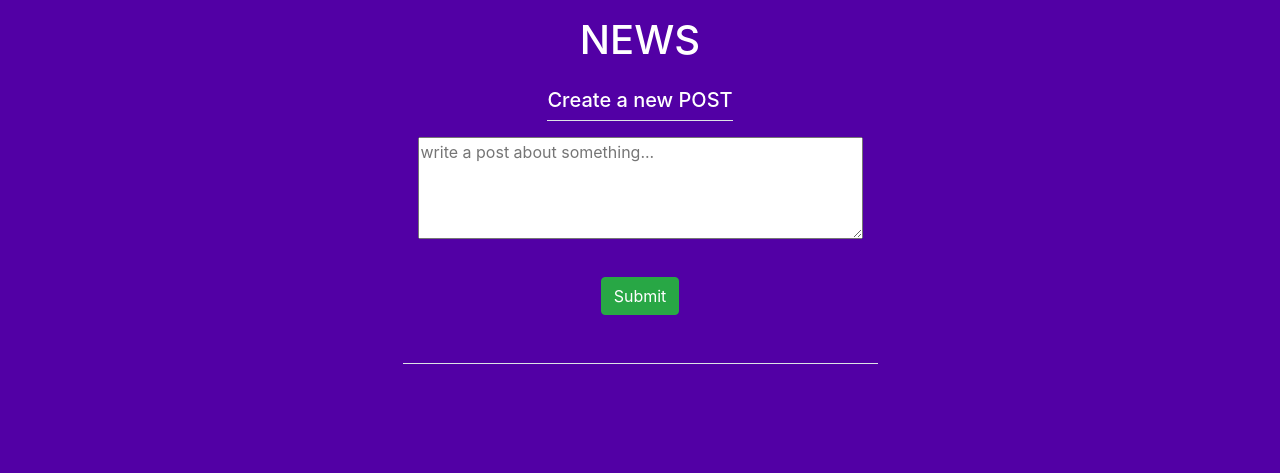
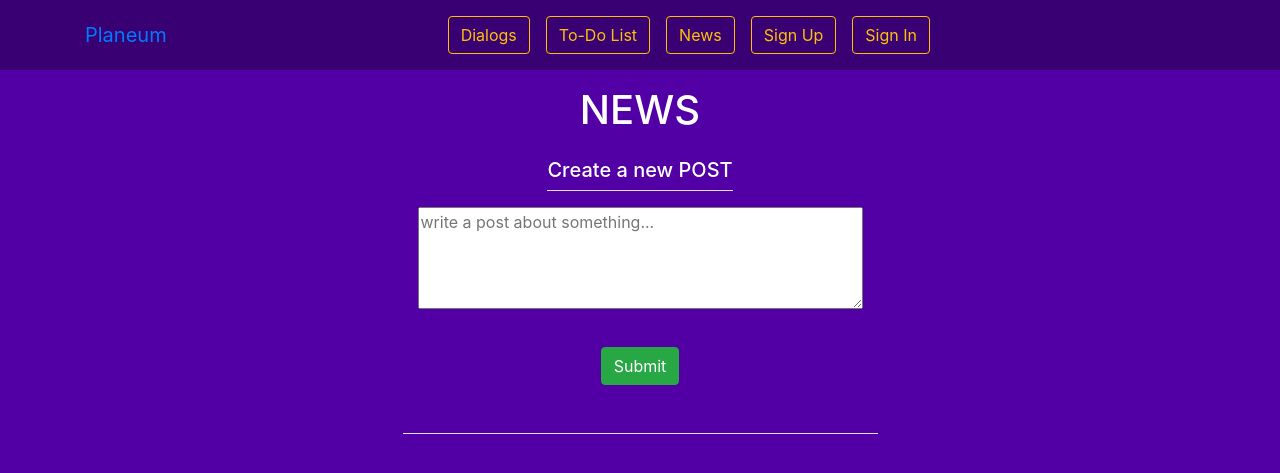
Before and after one commit to sdu-be-22/Planeum, a Django app: page /newsfeed/ in a window 1280 px wide. Shown: the top 473 px of the page. Run offline with Django 4.2, Linux system fonts and the light colour scheme; data that the repository does not hold is empty; some libraries are stand-ins or nearby versions.

Commit message:
menu, homepage

```diff
--- a/Planeum/templates/header.html
+++ b/Planeum/templates/header.html
@@ -4,11 +4,14 @@
     <!-- Required meta tags -->
     <meta charset="utf-8">
     <meta name="viewport" content="width=device-width, initial-scale=1.0">
-    <title>Title</title>
+    <title>Planeum</title>
     <!--Bootstrap CSS-->
     <link rel="stylesheet" href="https://stackpath.bootstrapcdn.com/bootstrap/4.4.1/css/bootstrap.min.css" integrity="sha384-Vkoo8x4CGsO3+Hhxv8T/Q5PaXtkKtu6ug5TOeNV6gBiFeWPGFN9MuhOf23Q9Ifjh" crossorigin="anonymous">
+    <link rel="stylesheet" href="https://cdn.jsdelivr.net/npm/bootstrap-icons@1.8.1/font/bootstrap-icons.css">
   </head>
   <body>
+
+    {% include 'menu.html' %}
 
     {% block content %}
 
@@ -17,6 +20,6 @@
     <!-- Optional Javascript -->
     <script src="https://code.jquery.com/jquery-3.4.1.slim.min.js" integrity="sha384-J6qa4849blE2+poT4WnyKhv5vZF5SrPo0iEjwBvKU7imGFAV0wwj1yYfoRSJoZ+n" crossorigin="anonymous"></script>
     <script src="https://cdn.jsdelivr.net/npm/popper.js@1.16.0/dist/umd/popper.min.js" integrity="sha384-Q6E9RHvbIyZFJoft+2mJbHaEWldlvI9IOYy5n3zV9zzTtmI3UksdQRVvoxMfooAo" crossorigin="anonymous"></script>
-    <script src="https://stackpath.bootstrapcdn.com/bootstrap/4.4.1/js/bootstrap.min.js" integrity="sha384-wfSDF2E50Y2D1uUdj0O3uMBJnjuUD4Ih7YwaYd1iqfktj0Uod8GCExl3Og8ifwB6" crossorigin="anonymous"></script>
+    <script src="https://cdn.jsdelivr.net/npm/bootstrap@4.4.1/dist/js/bootstrap.min.js" integrity="sha384-wfSDF2E50Y2D1uUdj0O3uMBJnjuUD4Ih7YwaYd1iqfktj0Uod8GCExl3Og8ifwB6" crossorigin="anonymous"></script>
   </body>
 </html>
--- /dev/null
+++ b/Planeum/templates/menu.html
@@ -0,0 +1,44 @@
+<style>
+body{
+  background-color: #5200a5;
+}
+
+.navbar-nav {
+	width: 100%;
+	display: flex;
+	justify-content: center;
+}
+</style>
+
+<body>
+<div class="navbar navbar-expand-lg" id="navbar" style="background-color: rgba(0, 0, 0, 0.3); justify-content: space-between;">
+	<div class="container">
+		<a class="navbar-brand" href="/">Planeum</a>
+		<button class="navbar-toggler" type="button" data-toggle="collapse" data-target="#navbarSupportedContent" aria-controls="navbarSupportedContent" aria-expanded="false" aria-label="Toggle navigation">
+			<span class="navbar-toggler-icon"></span>
+		</button>
+
+		<div class="collapse navbar-collapse" id="navbarSupportedContent">
+			<ul class="navbar-nav ml-auto">
+			<li class="nav-item">
+				<a class="nav-link" href="/chat"><button class="btn btn-outline-warning">Dialogs</button></a>
+			</li>
+			<li class="nav-item">
+				<a class="nav-link" href="#"><button class="btn btn-outline-warning">To-Do List</button></a>
+			</li>
+			<li class="nav-item">
+				<a class="nav-link" href="/newsfeed"><button class="btn btn-outline-warning">News</button></a>
+			</li>
+			<li class="nav-item">
+				<a class="nav-link" id="signup" href="/register"><button class="btn btn-outline-warning">Sign Up</button></a>
+			</li>
+			<li class="nav-item">
+				<a class="nav-link" id="signin" href="/login"><button class="btn btn-outline-warning">Sign In</button></a>
+			</li>
+			</ul>
+
+		</div>
+	</div>
+</div>
+
+</body>
```
Also changed, not shown: Planeum/templates/homepage.html (+0 -69 lines).
